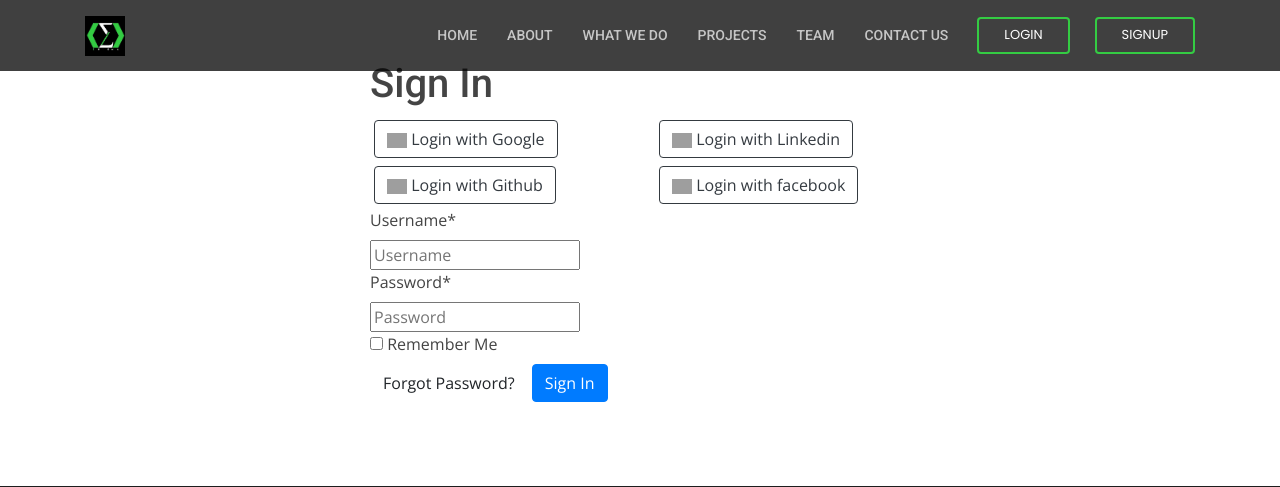
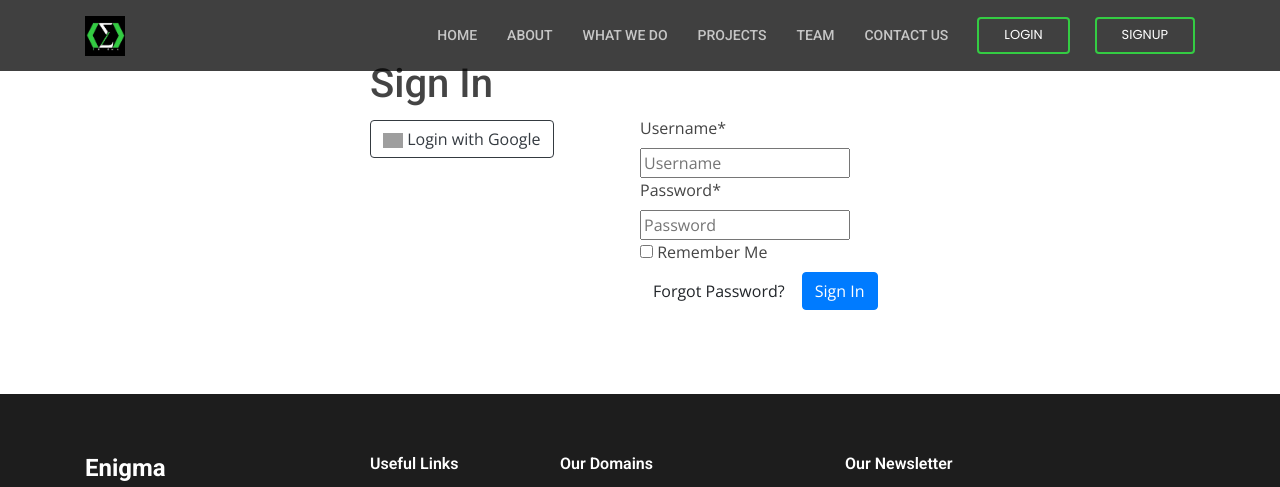
Before and after one commit to EnigmaVSSUT/Qwik-Web, a Django app: page /accounts/login/ in a window 1280 px wide. Shown: the top 487 px of the page. Run offline with Django 3.2, Linux system fonts and the light colour scheme; some libraries are stand-ins or nearby versions; grey boxes are pictures that could not be loaded.

Commit message:
removed github,linkedin and fb

```diff
--- a/templates/account/login.html
+++ b/templates/account/login.html
@@ -40,25 +40,10 @@
           {% comment %} ----------------------Google login-------------------------------- {% endcomment %}
       <div class="row">
       <div class="col-6">
-          <a class="btn btn-outline-dark ml-1 mr-1 mt-1 mb-1" href="{% provider_login_url 'google' %}" role="button" style="text-transform:none">
+          <a class="btn btn-outline-dark mr-1 mt-1 mb-1" href="{% provider_login_url 'google' %}" role="button" style="text-transform:none">
           <img width="20px" alt="Google sign-in" src="https://upload.wikimedia.org/wikipedia/commons/thumb/5/53/Google_%22G%22_Logo.svg/512px-Google_%22G%22_Logo.svg.png" />
             Login with Google
           </a>
-          <a class="btn btn-outline-dark ml-1 mr-1 mt-1 mb-1" href="{% provider_login_url 'github' %}" role="button" style="text-transform:none">
-          <img width="20px" alt="Google sign-in" src="https://image.flaticon.com/icons/png/512/25/25231.png" />
-            Login with Github
-          </a>
-          </div>
-      <div class="col-6">
-          <a class="btn btn-outline-dark ml-1 mr-1 mt-1 mb-1" href="{% provider_login_url 'linkedin_oauth2' %}" role="button" style="text-transform:none">
-          <img width="20px" alt="Google sign-in" src="https://www.flaticon.com/svg/vstatic/svg/174/174857.svg?token=exp=1610639118~hmac=9ce46f83b22ece2b279ce7c66192017b" />
-            Login with Linkedin
-          </a>
-          <a class="btn btn-outline-dark ml-1 mr-1 mt-1 mb-1" href="{% provider_login_url 'facebook' %}" role="button" style="text-transform:none">
-          <img width="20px" alt="Google sign-in" src="https://www.flaticon.com/svg/vstatic/svg/733/733547.svg?token=exp=1610639044~hmac=be33a14f53c62b8ec72cc8466d081757" />
-            Login with facebook
-          </a>
-          </div>
       </div>
           {% comment %} <a href="{% provider_login_url 'google' %}">Login with Google</a> |
           <a href="{% provider_login_url 'github' %}">Login with Github</a> |
--- a/templates/webpages/base.html
+++ b/templates/webpages/base.html
@@ -28,6 +28,9 @@
 
   <!-- Template Main CSS File -->
   <link href="{% static 'assets/css/style.css' %}" rel="stylesheet">
+  {% comment %} <link href="{% static 'assets/css/team.css' %}" rel="stylesheet">
+  <link href="{% static 'assets/css/signup-page.css' %}" rel="stylesheet">
+  <link href="{% static 'assets/css/login-page.css' %}" rel="stylesheet"> {% endcomment %}
 
   {% if title %}
     <title>{{ title }}</title>
@@ -42,7 +45,7 @@
   {% include "webpages/navbar.html" %}
   {% if messages %}
     {% for message in messages %}
-      <div class="alert alert-{{ message.tags }} alert-dismissible fade show" role="alert">
+      <div class="mt-5 alert alert-{{ message.tags }} alert-dismissible fade show" role="alert">
         {{ message }}
         <button type="button" class="close" data-dismiss="alert" aria-label="Close">
           <span aria-hidden="true">&times;</span>
```
